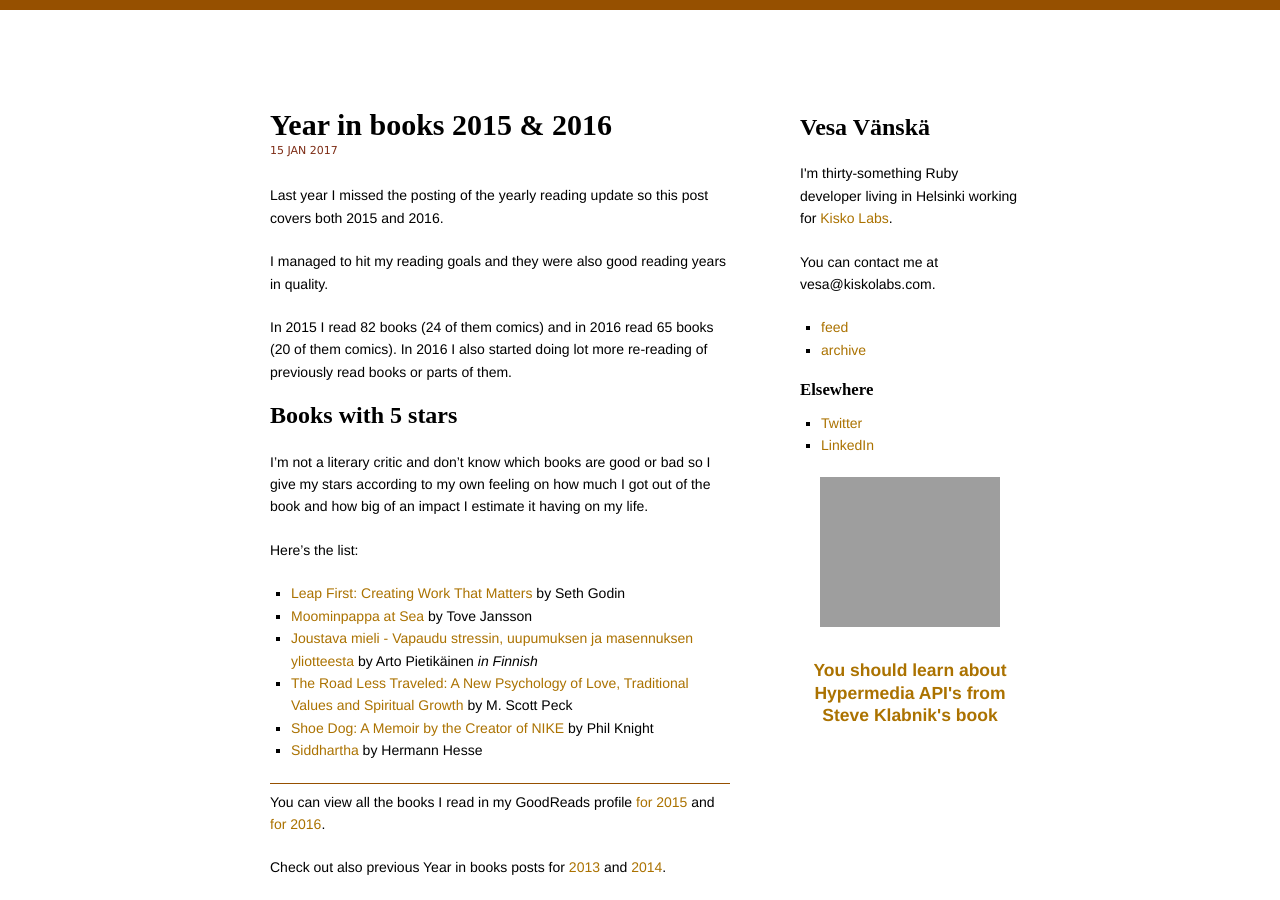
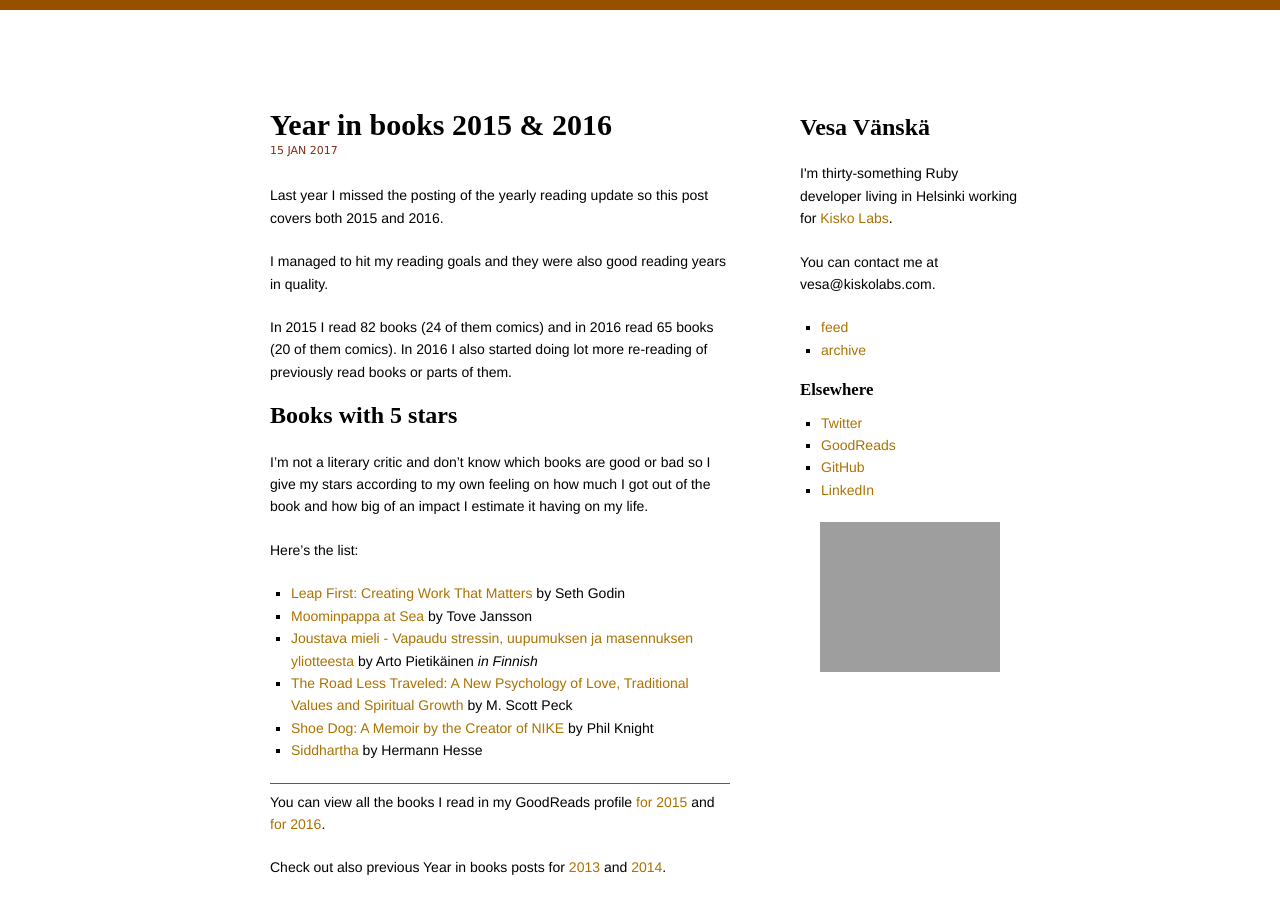
Before and after one commit to vesan/vesan.github.com, a Jekyll site: the page built from index.html, in a window 1280 px wide and 900 px high. Built offline with Jekyll 4.4.1, drawn with Linux system fonts in a browser that asks for light colours; nearby versions of some CDN libraries; comment, search, counter and statistics services are not loaded; some of the changed text lies outside the part shown; grey boxes are pictures that could not be loaded.

Commit message:
Updates sidebar content

```diff
--- a/_layouts/default.html
+++ b/_layouts/default.html
@@ -47,24 +47,20 @@
         <h3>Elsewhere</h3>
 
         <ul>
-          <li><a href="http://twitter.com/vesan">Twitter</a></li>
-          <li><a href="http://www.linkedin.com/in/vesavanska">LinkedIn</a></li>
+          <li><a href="https://twitter.com/vesan">Twitter</a></li>
+          <li><a href="https://www.goodreads.com/user/show/3603997-vesa-vanska">GoodReads</a></li>
+          <li><a href="https://github.com/vesan">GitHub</a></li>
+          <li><a href="https://www.linkedin.com/in/vesavanska">LinkedIn</a></li>
         </ul>
 
         <div class="banner">
           <a href='https://developer.mozilla.org/en/JavaScript/Reference/Global_Objects/Function' title='JavaScript JS Documentation: JS Function prototype, JavaScript Function prototype, JS Function .prototype, JavaScript Function .prototype'><img src='http://static.jsconf.us/promotejshs.png' height='150' width='180' alt='JavaScript JS Documentation: JS Function prototype, JavaScript Function prototype, JS Function .prototype, JavaScript Function .prototype'/></a>
         </div>
-
-        <div class="banner">
-          <p>
-            <a href="https://getdpd.com/cart/hoplink/14825?referrer=9m1socmp16o0kgcg4">You should learn about Hypermedia API's from Steve Klabnik's book</a>
-          </p>
-        </div>
       </div>
 
       {{ content }}
 
-      <p class="copyright">Copyright © 2009–2010 Vesa Vänskä</p>
+      <p class="copyright">Copyright © 2009–2016 Vesa Vänskä</p>
     </div>
 
     <script type="text/javascript">
```
